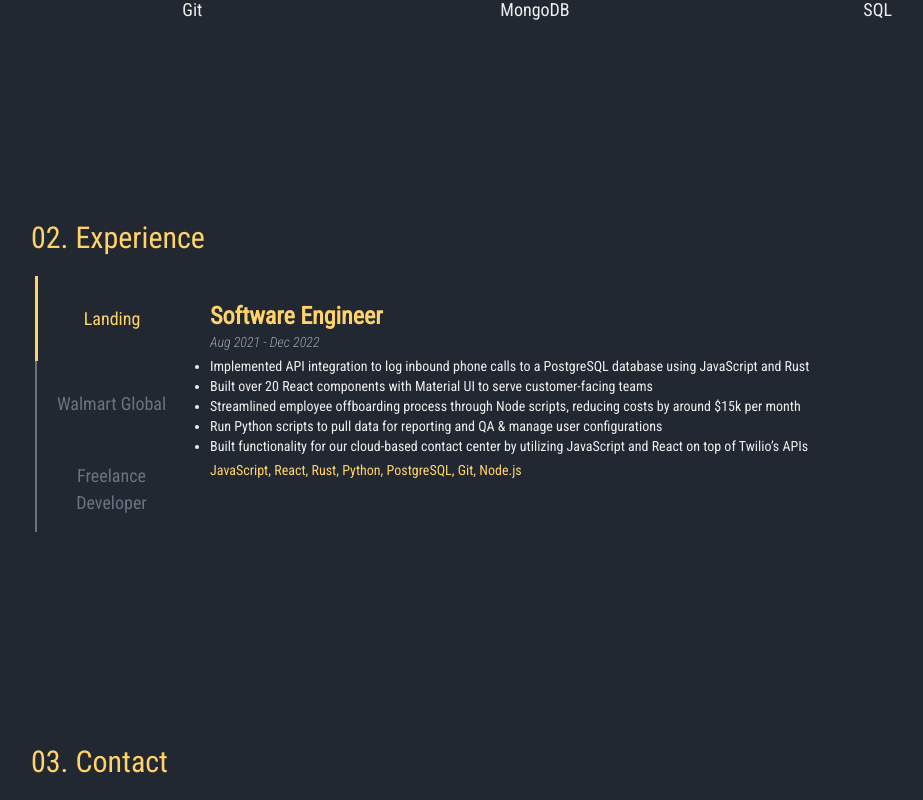
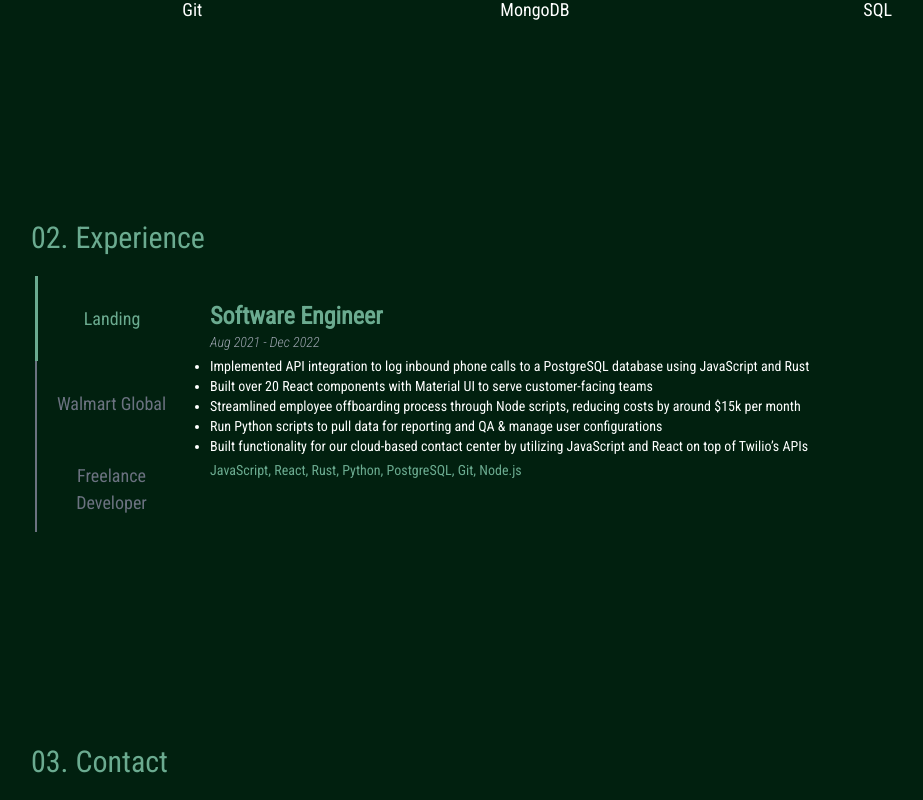
Before and after one commit to armando-valencia/personal-website, a React (Vite) app: page / in a window 1280 px wide. Shown: the part 1300-2100 px from the top of the page, without its empty margins (105-1028 px from the left). Built offline with nearby package versions, Linux system fonts and the light colour scheme.

Commit message:
Update colors

```diff
--- a/src/components/Contact.jsx
+++ b/src/components/Contact.jsx
@@ -88,7 +88,7 @@ const Contact = () => {
 						></textarea>
 					</div>
 					<div className="flex justify-center">
-						<button className="bg-secondary text-primary hover:text-tertiary hover:bg-[#d4a83f] mt-4 w-1/2 md:w-1/3 p-3 rounded-full">
+						<button className="bg-secondary text-primary hover:text-secondary hover:bg-tertiary mt-4 w-1/2 md:w-1/3 p-3 rounded-full">
 							Submit
 						</button>
 					</div>
--- a/src/components/Experience.jsx
+++ b/src/components/Experience.jsx
@@ -46,28 +46,28 @@ const Experience = () => {
 	];
 
 	const mobileSelectedStyles = {
-		color: "#FFD369",
+		color: "#6BAB90",
 		borderBottom: "3px solid",
-		borderBottomColor: "#FFD369",
+		borderBottomColor: "#6BAB90",
 	};
 
 	const mobileHoverStyles = {
-		color: "#FFD369",
+		color: "#6BAB90",
 		borderBottom: "2px solid",
-		borderBottomColor: "#FFD369",
-		bg: "#393E46",
+		borderBottomColor: "#6BAB90",
+		bg: "#6BAB90",
 	};
 
 	const desktopSelectedStyles = {
-		color: "#FFD369",
+		color: "#6BAB90",
 		borderLeft: "3px solid",
-		borderLeftColor: "#FFD369",
+		borderLeftColor: "#6BAB90",
 	};
 
 	const desktopHoverStyles = {
-		color: "#FFD369",
+		color: "#6BAB90",
 		borderLeft: "2px solid",
-		borderLeftColor: "#FFD369",
+		borderLeftColor: "#6BAB90",
 		bg: "#393E46",
 	};
 
--- a/tailwind.config.cjs
+++ b/tailwind.config.cjs
@@ -4,10 +4,10 @@ module.exports = {
 	theme: {
 		extend: {
 			colors: {
-				primary: "#222831",
-				secondary: "#FFD369",
-				tertiary: "#EEEEEE",
-				quarternary: "#393E46",
+				primary: "#01200F",
+				secondary: "#6BAB90",
+				tertiary: "#FFFFFF",
+				quarternary: "#FFFFFF",
 			},
 			fontFamily: {
 				robo: ["Roboto Condensed", "sans-serif"],
@@ -16,3 +16,8 @@ module.exports = {
 	},
 	plugins: [],
 };
+
+// primary: "#383838",
+// 				secondary: "#CDBE78",
+// 				tertiary: "#F2F2F2",
+// 				quarternary: "#066163",
```
Also changed, not shown: public/Logo.png.
